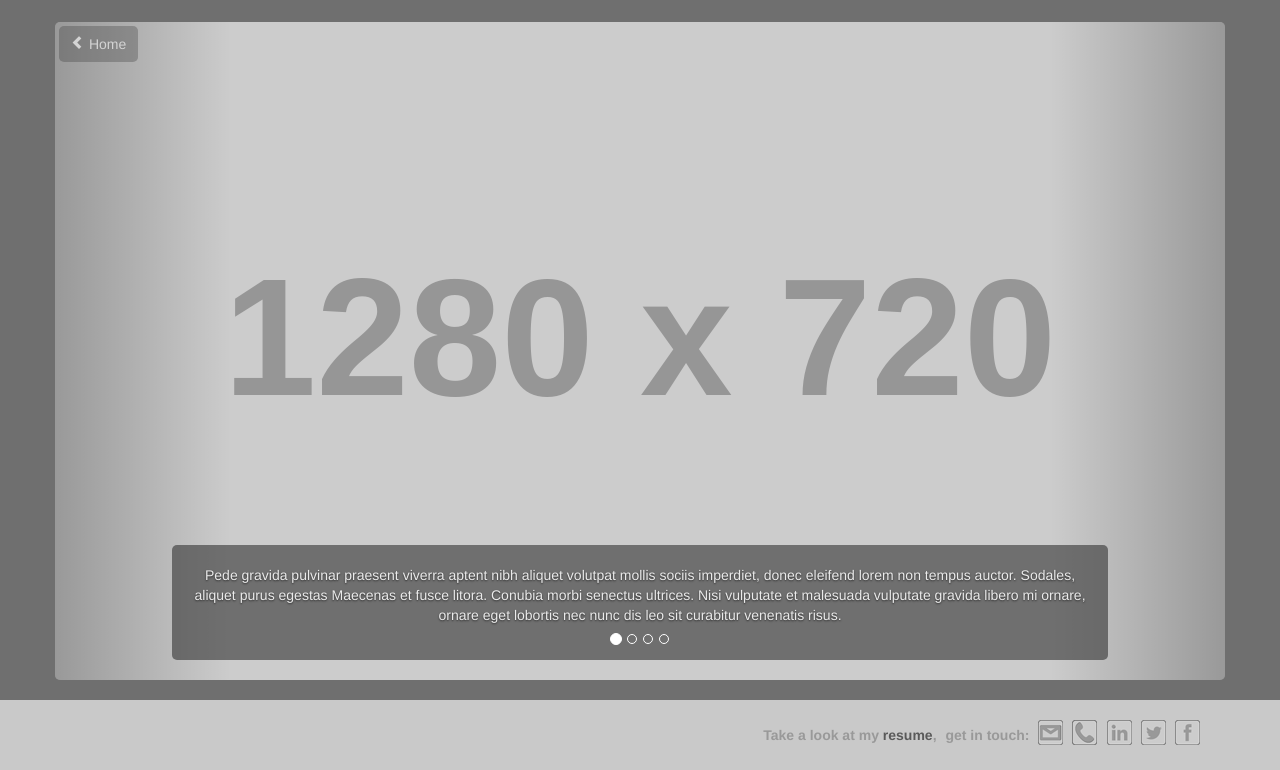
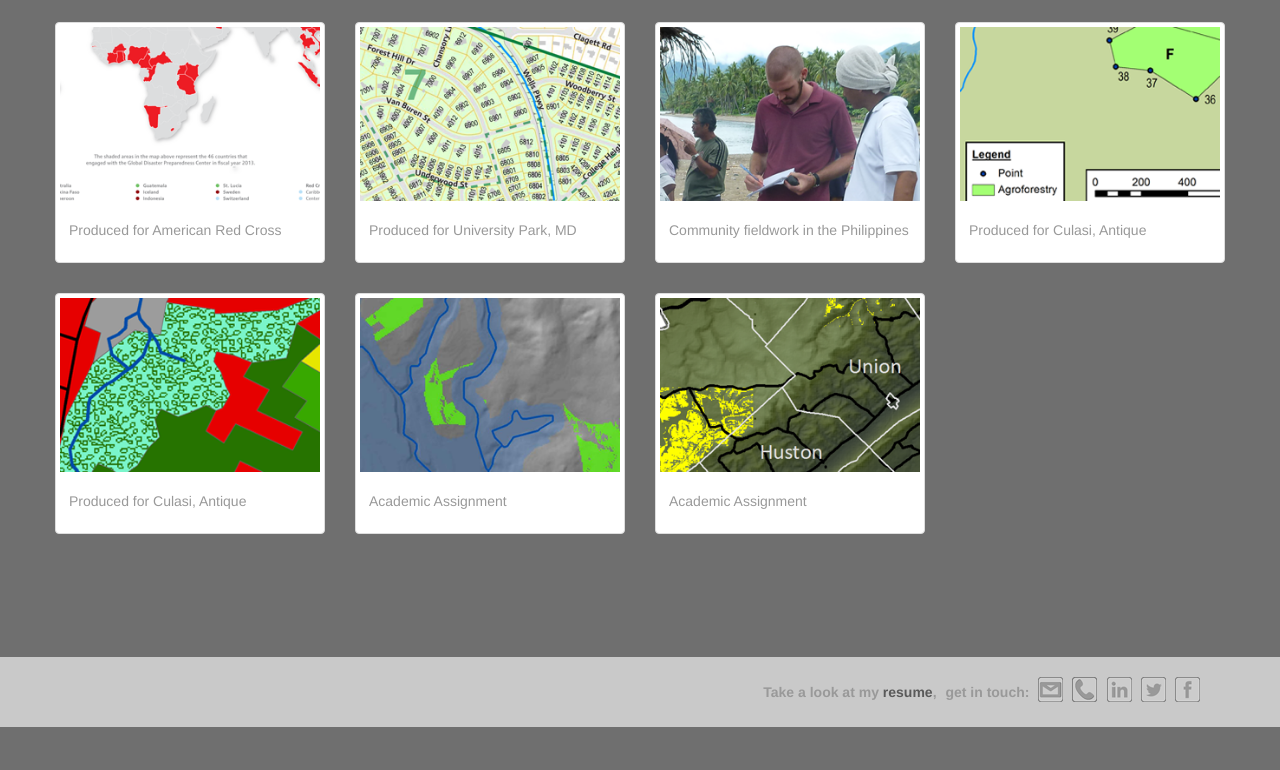
Before and after one commit to danbjoseph/geo, a plain HTML site: page pages/geospatial/index.html in a window 1280 px wide. Shown: the part 73-843 px from the top of the page. After the commit the page ends 800 px from the top, so only its background shows below. Drawn offline with nearby package versions, Linux system fonts and the light colour scheme; placeholder pictures from the web are drawn by us.

Commit message:
Adding geospatial section images

```diff
--- a/css/custom.css
+++ b/css/custom.css
@@ -36,6 +36,9 @@ body {
 }
 .carousel-control {
   border-radius: 5px;
+}
+.carousel-indicators {
+  width: 170px;
 }
 
 #homeBtn {
@@ -175,7 +178,7 @@ h2 {
   box-shadow: 3px 3px 12px #888888;
   z-index:1000;
 }
-.close {
+.phoneclose {
   float: right;
   margin: -17px -17px 0 0;
   cursor: pointer;
--- a/js/main.js
+++ b/js/main.js
@@ -10,3 +10,16 @@ $(document).ready(function(){
   		interval: 6000
 	});
 });
+
+function callModal (item) {
+	var title = $(item).children('.caption').html();
+	$(".modal-title").empty();
+	$(".modal-title").append(title);
+
+	var thumbSrc = $(item).children('img').attr("src");
+	var imgSrc = thumbSrc.replace("_thumb", "");
+	var imgHtml = '<img src="' + imgSrc + '" alt="" class="img-responsive">'
+	$(".modal-body").empty();
+	$(".modal-body").append(imgHtml);
+	$('#myModal').modal();
+}
--- a/pages/geospatial/index.html
+++ b/pages/geospatial/index.html
@@ -11,13 +11,33 @@
 	    <link href="../../css/custom.css" rel="stylesheet">
 	    <link rel="shortcut icon" href="../../img/favicon.png">
 
+      <style>
+
+      .modal-dialog {
+        width: 80%;
+        padding-top: 30px;
+        padding-bottom: 30px;
+      }
+
+      .modal-content {
+        background-color: #eeeeee;
+      }
+
+      .thumbnail:hover {
+        text-decoration: none;
+      }
+
+      </style>
+
+
+
  	</head>
 
   <body>
   	<div id="wrap">
 
   		<div id="phoneNumber">
-        <img src="../../img/close.gif" onClick="closePhoneNumber();" class="close" alt="close" />
+        <img src="../../img/close.gif" onClick="closePhoneNumber();" class="phoneclose" alt="close" />
         <p>Cell:  757-869-2447</p>
         <p>Skype:  danielbjoseph</p>
       </div>
@@ -27,51 +47,82 @@
             <h2><b>Geospatial</b></h2>
           </div>
 
+<div id="myModal" class="modal fade">
+  <div class="modal-dialog">
+    <div class="modal-content">
+      <div class="modal-header">
+        <button type="button" class="close" data-dismiss="modal" aria-hidden="true">&times;</button>
+        <p class="modal-title"> </p>
+      </div>
+      <div class="modal-body"></div>
+    </div><!-- /.modal-content -->
+  </div><!-- /.modal-dialog -->
+</div><!-- /.modal -->
 
-        <!--  Carousel -->
-        <div id="my-carousel" class="carousel">
-        <a id="homeBtn" class="btn btn-default" href="../../#"><span class="glyphicon glyphicon-chevron-left"></span> Home</a>
-        <!-- Indicators -->
-          <ol class="carousel-indicators">
-            <li data-target="#my-carousel" data-slide-to="0" class="active"></li>
-            <li data-target="#my-carousel" data-slide-to="1"></li>
-            <li data-target="#my-carousel" data-slide-to="2"></li>
-            <li data-target="#my-carousel" data-slide-to="3"></li>
-          </ol>
-        <!-- Wrapper for slides -->
-          <div class="carousel-inner">
-            <div class="item active">
-             <img src="http://placehold.it/1280x720/35586C/" alt="alt_text" />
-              <div class="carousel-caption">
-                <p>Pede gravida pulvinar praesent viverra aptent nibh aliquet volutpat mollis sociis imperdiet, donec eleifend lorem non tempus auctor. Sodales, aliquet purus egestas Maecenas et fusce litora. Conubia morbi senectus ultrices. Nisi vulputate et malesuada vulputate gravida libero mi ornare, ornare eget lobortis nec nunc dis leo sit curabitur venenatis risus.</p>
-              </div>
+    <div class="container">
+      <div class="row" style="margin-bottom:30px;">
+        <div class="col-sm-3">
+          <a onclick="callModal(this);" class="thumbnail">
+            <img src="img/GDPC_EngagementMap_FY2013_thumb.png" alt="">
+            <div class="caption">
+              <h4><small>Produced for American Red Cross</small></h4>
             </div>
-            <div class="item">
-              <img src="http://placehold.it/1280x720/35586C/" alt="alt_text" />
-              <div class="carousel-caption">
-                <p>Leo, taciti litora hac nec et nulla Erat duis tristique lobortis mollis volutpat cum luctus, parturient velit nostra nulla vestibulum ornare et tempus inceptos dapibus vehicula consectetuer augue torquent nisl.</p>
-              </div>
+          </a>
+        </div>
+        <div class="col-sm-3">
+          <a onclick="callModal(this);" class="thumbnail">
+            <img src="img/UniversityPark_thumb.png" alt="">
+            <div class="caption">
+              <h4><small>Produced for University Park, MD</small></h4>
             </div>
-            <div class="item">
-              <img src="http://placehold.it/1280x720/35586C/" alt="alt_text" />
-              <div class="carousel-caption">
-                <p>Euismod. Hac non purus fringilla fermentum. Leo maecenas sociis mus odio et. Non nec consequat justo condimentum purus curae; magna curae; auctor. Pharetra class ipsum fringilla Tortor ante est non.</p>
-              </div>
+          </a>
+        </div>
+        <div class="col-sm-3">
+          <a onclick="callModal(this);" class="thumbnail">
+            <img src="img/communityFieldwork_thumb.png" alt="">
+            <div class="caption">
+              <h4><small>Community fieldwork in the Philippines</small></h4>
             </div>
-            <div class="item">
-              <img src="http://placehold.it/1280x720/35586C/" alt="alt_text" />
-              <div class="carousel-caption">
-                <p>Luctus. Arcu sociis massa. Lacus nec. Facilisi luctus nam egestas elit quam potenti, vestibulum, enim parturient curabitur cursus natoque. Suspendisse magna quisque. Magnis, phasellus luctus vulputate pulvinar, lacinia. Parturient, eget.</p>
-              </div>
+          </a>
+        </div>
+        <div class="col-sm-3">
+          <a onclick="callModal(this);" class="thumbnail">
+            <img src="img/CulasiForclimFlores_thumb.png" alt="">
+            <div class="caption">
+              <h4><small>Produced for Culasi, Antique</small></h4>
             </div>
-          </div><!-- .carousel-inner -->
-          <!-- Controls -->
-          <a class="carousel-control left" href="#my-carousel" data-slide="prev"></a>
-          <a class="carousel-control right" href="#my-carousel" data-slide="next"></a>
-        </div><!-- .carousel -->
-        <!-- end carousel -->
+          </a>
+        </div>
+      </div> <!-- /row -->
+      <div class="row">
+        <div class="col-sm-3">
+          <a onclick="callModal(this);" class="thumbnail">
+            <img src="img/Culasi_LipataLULC_thumb.png" alt="">
+            <div class="caption">
+              <h4><small>Produced for Culasi, Antique</small></h4>
+            </div>
+          </a>
+        </div>
+        <div class="col-sm-3">
+          <a onclick="callModal(this);" class="thumbnail">
+            <img src="img/geog484_lesson8_thumb.png" alt="">
+            <div class="caption">
+              <h4><small>Academic Assignment</small></h4>
+            </div>
+          </a>
+        </div>
+        <div class="col-sm-3">
+          <a onclick="callModal(this);" class="thumbnail">
+            <img src="img/geog483_d1_thumb.png" alt="">
+            <div class="caption">
+              <h4><small>Academic Assignment</small></h4>
+            </div>
+          </a>
+        </div>
+      </div> <!-- /row  -->
+    </div><!--/container-->
 
-		  </div>
+		</div>
     </div>
 		<div id="footer">
   	<div class="container">
@@ -94,5 +145,6 @@
   <script src="../../js/bootstrap.min.js"></script>
 	<script src="../../js/main.js"></script>
 
+
   </body>
 </html>
```
Also changed, not shown: index.html (+1 -1 lines), pages/environmental/index.html (+15 -15 lines), pages/project_management/index.html (+1 -1 lines), pages/geospatial/img/CulasiForclimFlores.png (added), pages/geospatial/img/CulasiForclimFlores_thumb.png (added), pages/geospatial/img/Culasi_LipataLULC.png (added), pages/geospatial/img/Culasi_LipataLULC_thumb.png (added), pages/geospatial/img/GDPC_EngagementMap_FY2013_thumb.png (added), pages/geospatial/img/UniversityPark_thumb.png (added), pages/geospatial/img/communityFieldwork_thumb.png (added), pages/geospatial/img/geog483_d1.png (added), pages/geospatial/img/geog483_d1_thumb.png (added), pages/geospatial/img/geog484_lesson8.png (added), pages/geospatial/img/geog484_lesson8_thumb.png (added), 2 other files.
